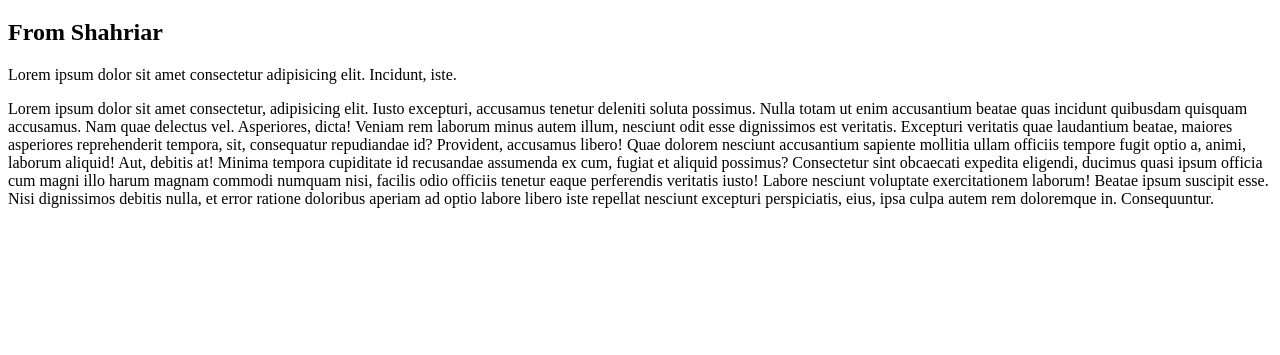
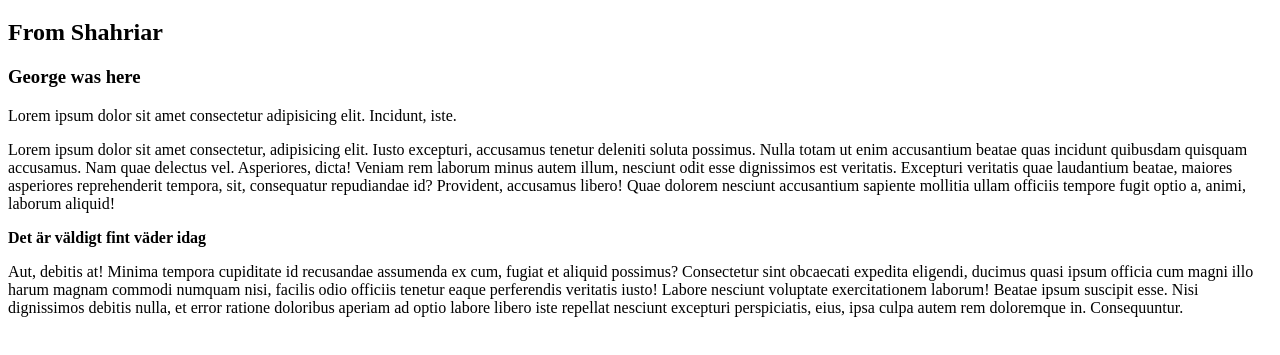
Before and after one commit to G3orgeS/GruppTest, a plain HTML site: page index.html in a window 1280 px wide. Shown: the part 61-416 px from the top of the page. Drawn offline with Linux system fonts and the light colour scheme.

Commit message:
gjorde bättre ändringar

```diff
--- a/index.html
+++ b/index.html
@@ -11,10 +11,13 @@
 
 <h1>Välkomen till testsidan</h1>
 <h2>From Shahriar</h2>
+<h3>George was here</h3>
 <p>Lorem ipsum dolor sit amet consectetur adipisicing elit. Incidunt, iste.</p>
 <p>Lorem ipsum dolor sit amet consectetur, adipisicing elit. Iusto excepturi, accusamus tenetur deleniti soluta possimus. Nulla totam ut enim accusantium beatae quas incidunt quibusdam quisquam accusamus. Nam quae delectus vel.
 Asperiores, dicta! Veniam rem laborum minus autem illum, nesciunt odit esse dignissimos est veritatis. Excepturi veritatis quae laudantium beatae, maiores asperiores reprehenderit tempora, sit, consequatur repudiandae id? Provident, accusamus libero!
-Quae dolorem nesciunt accusantium sapiente mollitia ullam officiis tempore fugit optio a, animi, laborum aliquid! Aut, debitis at! Minima tempora cupiditate id recusandae assumenda ex cum, fugiat et aliquid possimus?
+Quae dolorem nesciunt accusantium sapiente mollitia ullam officiis tempore fugit optio a, animi, laborum aliquid!
+<p><strong>Det är väldigt fint väder idag</strong></p>
+Aut, debitis at! Minima tempora cupiditate id recusandae assumenda ex cum, fugiat et aliquid possimus?
 Consectetur sint obcaecati expedita eligendi, ducimus quasi ipsum officia cum magni illo harum magnam commodi numquam nisi, facilis odio officiis tenetur eaque perferendis veritatis iusto! Labore nesciunt voluptate exercitationem laborum!
 Beatae ipsum suscipit esse. Nisi dignissimos debitis nulla, et error ratione doloribus aperiam ad optio labore libero iste repellat nesciunt excepturi perspiciatis, eius, ipsa culpa autem rem doloremque in. Consequuntur.</p>
 <script src=""></script>
```
